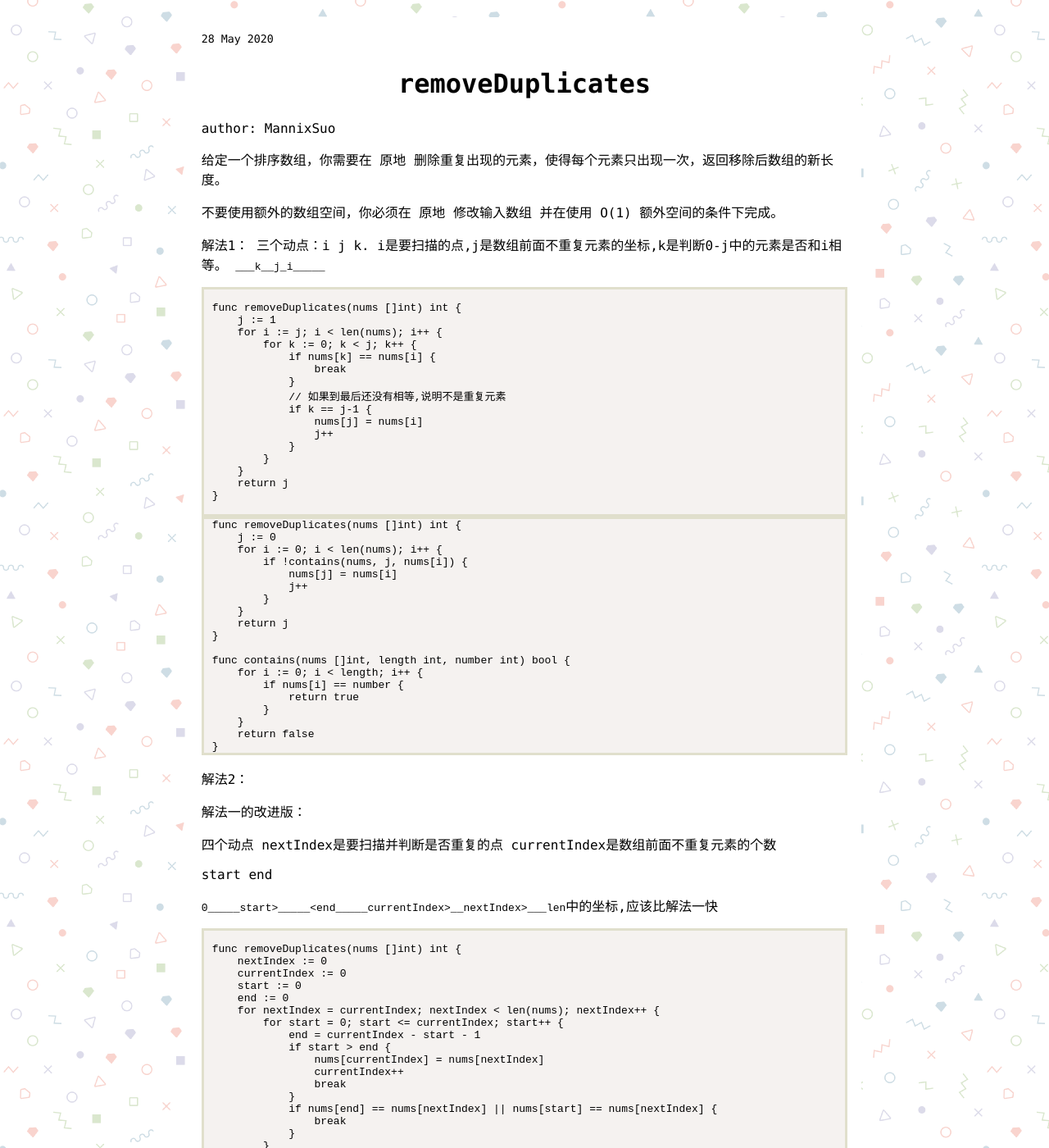
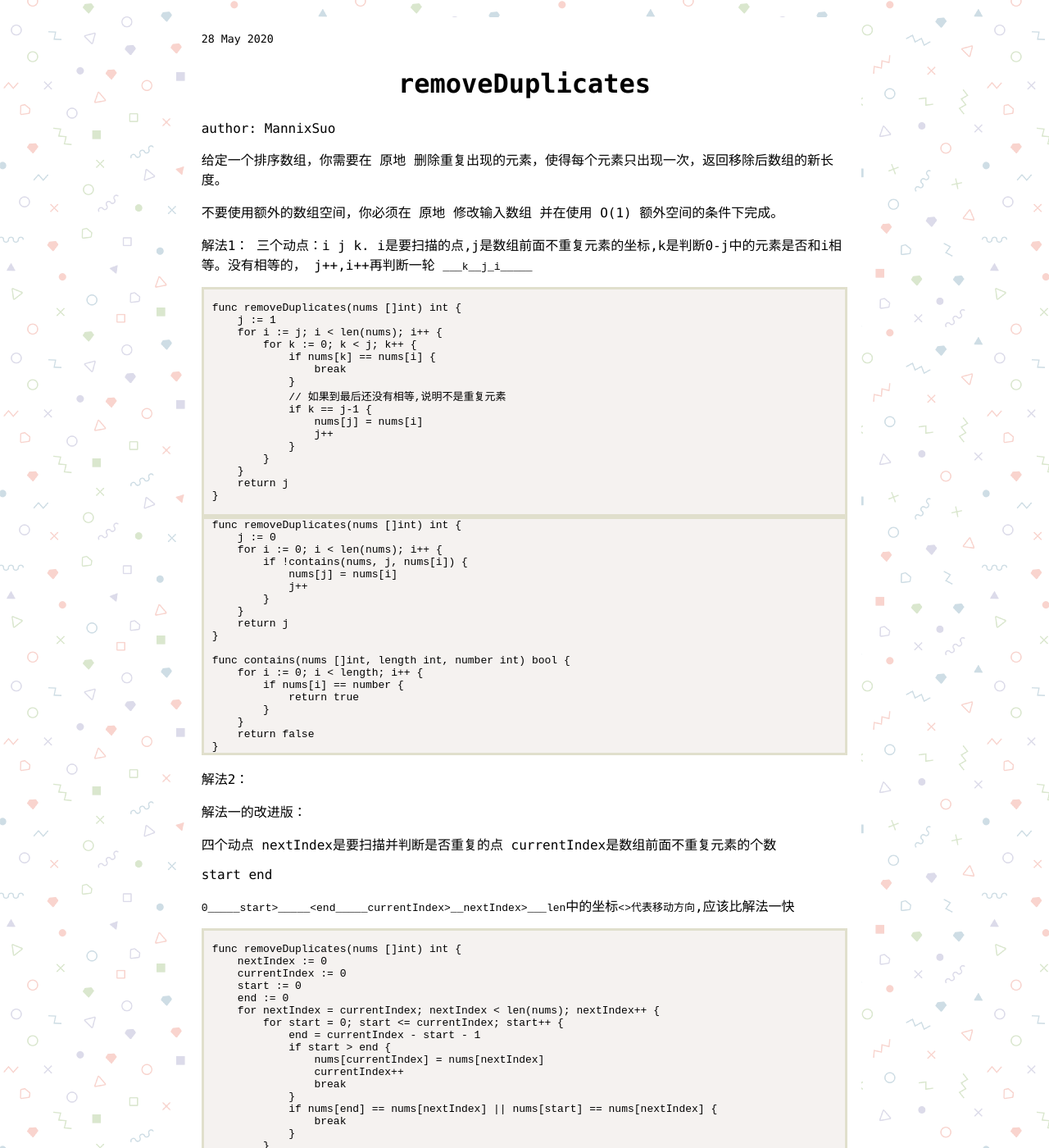
Before and after one commit to MannixSuo/docs, a Jekyll site: the page built from _posts/2020-5-28-removeDuplicates.md, in a window 1280 px wide and 1400 px high. Shown: the whole window at 82% size. Built offline with Jekyll 4.4.1, drawn with Linux system fonts in a browser that asks for light colours.

Commit message:
Update 2020-5-28-removeDuplicates.md

````diff
--- a/_posts/2020-5-28-removeDuplicates.md
+++ b/_posts/2020-5-28-removeDuplicates.md
@@ -10,7 +10,8 @@ tags: algorithms
 
 解法1：
 三个动点：i j k.
-i是要扫描的点,j是数组前面不重复元素的坐标,k是判断0-j中的元素是否和i相等。
+i是要扫描的点,j是数组前面不重复元素的坐标,k是判断0-j中的元素是否和i相等。没有相等的，
+j++,i++再判断一轮
 `___k__j_i_____`
 
 ```golang
@@ -65,7 +66,7 @@ currentIndex是数组前面不重复元素的个数
 
 start end
 
-`0_____start>_____<end_____currentIndex>__nextIndex>___len`中的坐标,应该比解法一快
+`0_____start>_____<end_____currentIndex>__nextIndex>___len`中的坐标`<>代表移动方向`,应该比解法一快
 
 ```golang
 
````
